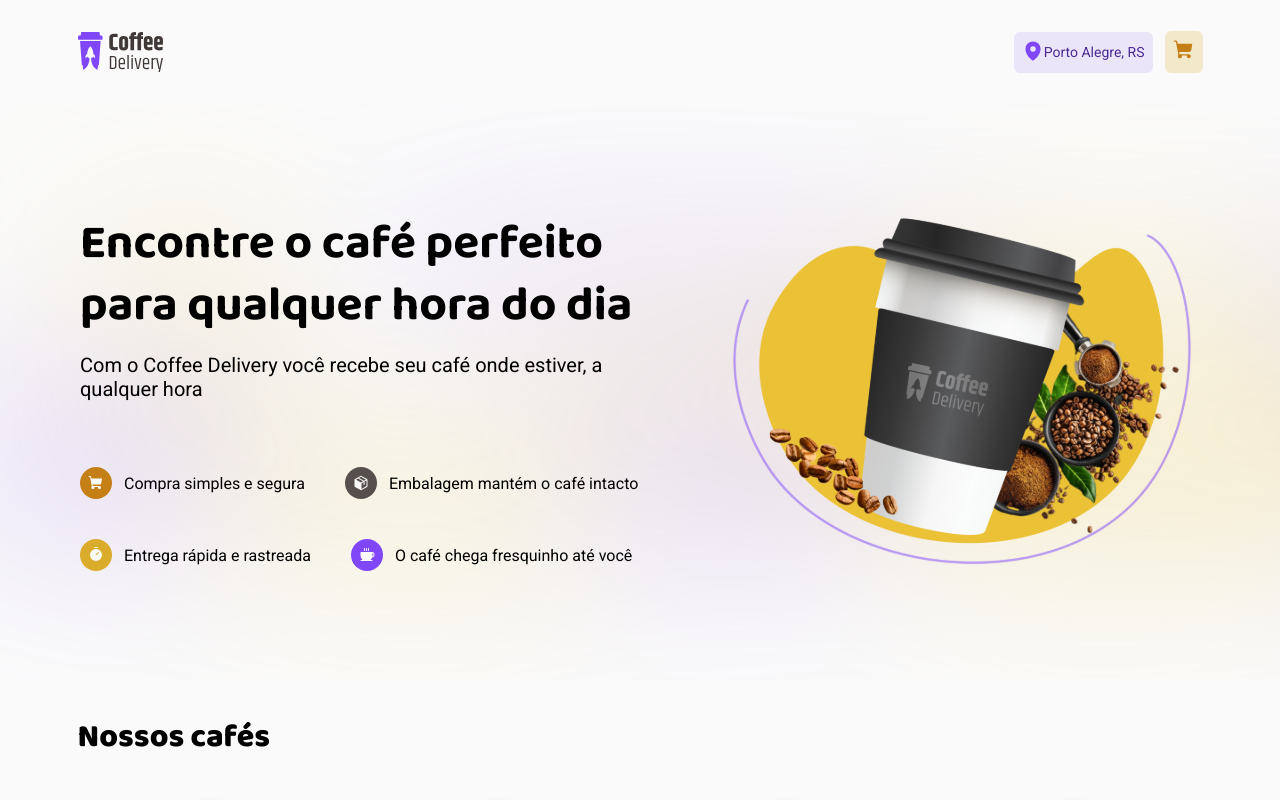
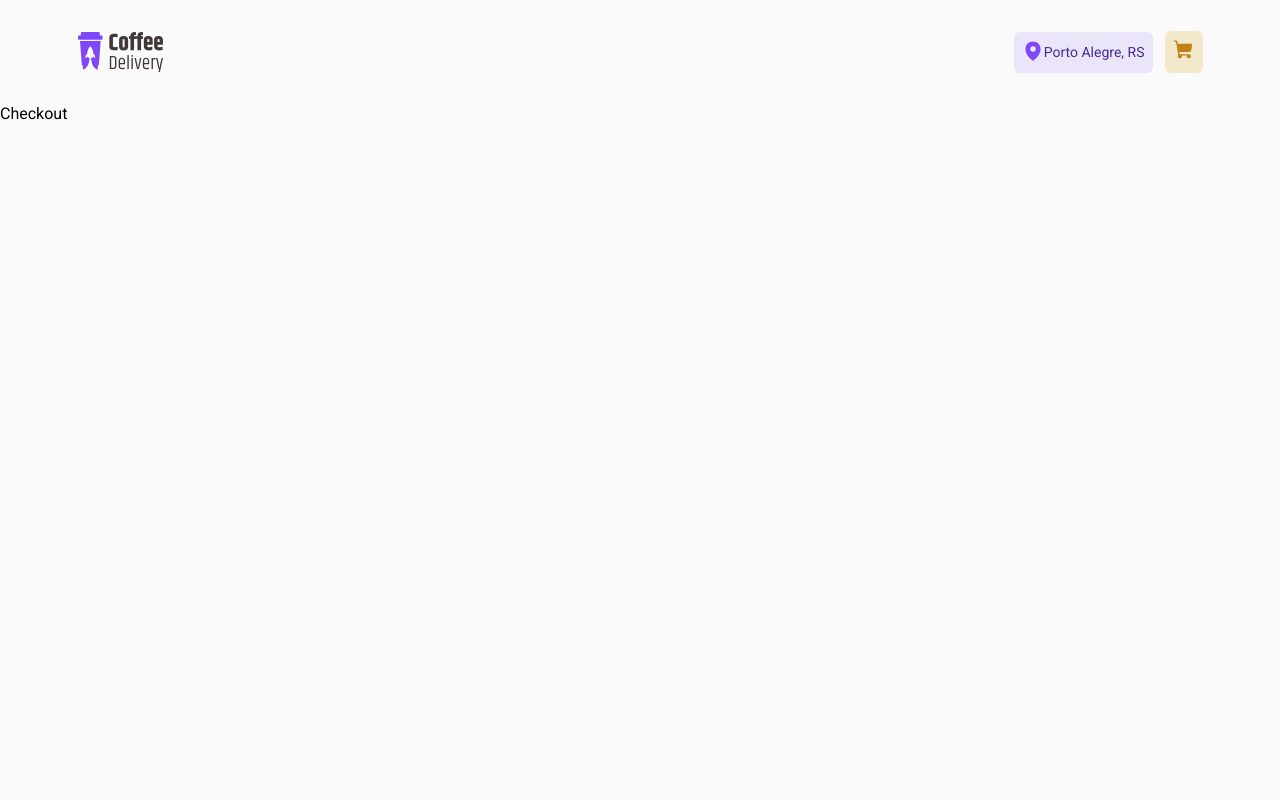
Before and after one commit to dharuanluigi/coffee-delivery, a React (Vite) app: page /checkout in a window 1280 px wide. Shown: the top 800 px of the page. Built offline with nearby package versions, Linux system fonts and the light colour scheme.

Commit message:
Added: router pages

```diff
--- a/package.json
+++ b/package.json
@@ -14,6 +14,7 @@
     "phosphor-react": "^1.4.1",
     "react": "^18.2.0",
     "react-dom": "^18.2.0",
+    "react-router-dom": "^6.4.2",
     "styled-components": "^5.3.6"
   },
   "devDependencies": {
--- a/src/App.tsx
+++ b/src/App.tsx
@@ -1,88 +1,19 @@
 /** @format */
 
 import { ThemeProvider } from "styled-components";
-import { Coffee, Package, ShoppingCart, Timer } from "phosphor-react";
 
 import { defaultTheme } from "./styles/default";
 import { GlobalStyle } from "./styles/global";
 
-import {
-  BenefitsContainer,
-  BodyContainer,
-  BodyContent,
-  ContainerTitle,
-  IntroductionBody,
-  IntroductionContainer,
-  TextContent,
-  TextContentContainer,
-} from "./homeStyle";
-
-import mainCoffeeImage from "./assets/mainCoffeeImage.svg";
-
-import { Header } from "./components/Header";
-import { CoffeeCard } from "./components/CoffeeCard";
+import { BrowserRouter } from "react-router-dom";
+import { Router } from "./Router";
 
 export function App() {
   return (
     <ThemeProvider theme={defaultTheme}>
-      <Header />
-
-      <IntroductionBody>
-        <IntroductionContainer>
-          <TextContentContainer>
-            <h1>Encontre o café perfeito para qualquer hora do dia</h1>
-            <h2>
-              Com o Coffee Delivery você recebe seu café onde estiver, a
-              qualquer hora
-            </h2>
-            <BenefitsContainer>
-              <TextContent backgroundColor="yellowDark">
-                <span>
-                  <ShoppingCart size={16} weight="fill" />
-                </span>
-                Compra simples e segura
-              </TextContent>
-
-              <TextContent backgroundColor="baseText">
-                <span>
-                  <Package size={16} weight="fill" />
-                </span>
-                Embalagem mantém o café intacto
-              </TextContent>
-
-              <TextContent backgroundColor="brandYellow">
-                <span>
-                  <Timer size={16} weight="fill" />
-                </span>
-                Entrega rápida e rastreada
-              </TextContent>
-
-              <TextContent backgroundColor="brandPurple">
-                <span>
-                  <Coffee size={16} weight="fill" />
-                </span>
-                O café chega fresquinho até você
-              </TextContent>
-            </BenefitsContainer>
-          </TextContentContainer>
-          <img src={mainCoffeeImage} alt="" />
-        </IntroductionContainer>
-      </IntroductionBody>
-
-      <BodyContainer>
-        <ContainerTitle>
-          <h1>Nossos cafés</h1>
-        </ContainerTitle>
-
-        <BodyContent>
-          <CoffeeCard key={1} />
-          <CoffeeCard key={2} />
-          <CoffeeCard key={3} />
-          <CoffeeCard key={4} />
-          <CoffeeCard key={5} />
-          <CoffeeCard key={6} />
-        </BodyContent>
-      </BodyContainer>
+      <BrowserRouter>
+        <Router />
+      </BrowserRouter>
       <GlobalStyle />
     </ThemeProvider>
   );
--- /dev/null
+++ b/src/Router.tsx
@@ -0,0 +1,17 @@
+/** @format */
+
+import { Route, Routes } from "react-router-dom";
+import { DefaultLayout } from "./layouts/DefaultLayout";
+import { Checkout } from "./pages/Checkout";
+import { Home } from "./pages/Home";
+
+export function Router() {
+  return (
+    <Routes>
+      <Route path="/" element={<DefaultLayout />}>
+        <Route path="/" element={<Home />} />
+        <Route path="/checkout" element={<Checkout />} />
+      </Route>
+    </Routes>
+  );
+}
--- /dev/null
+++ b/src/layouts/DefaultLayout/index.tsx
@@ -0,0 +1,14 @@
+/** @format */
+
+import { Outlet } from "react-router-dom";
+import { Header } from "../../components/Header";
+import { DefaultLayoutContainer } from "./styles";
+
+export function DefaultLayout() {
+  return (
+    <DefaultLayoutContainer>
+      <Header />
+      <Outlet />
+    </DefaultLayoutContainer>
+  );
+}
--- /dev/null
+++ b/src/layouts/DefaultLayout/styles.ts
@@ -0,0 +1,5 @@
+/** @format */
+
+import styled from "styled-components";
+
+export const DefaultLayoutContainer = styled.div``;
--- /dev/null
+++ b/src/pages/Checkout/index.tsx
@@ -0,0 +1,5 @@
+/** @format */
+
+export function Checkout() {
+  return <div>Checkout</div>;
+}
--- /dev/null
+++ b/src/pages/Home/index.tsx
@@ -0,0 +1,79 @@
+/** @format */
+
+import { Coffee, Package, ShoppingCart, Timer } from "phosphor-react";
+import { CoffeeCard } from "../../components/CoffeeCard";
+import {
+  BenefitsContainer,
+  BodyContainer,
+  BodyContent,
+  ContainerTitle,
+  IntroductionBody,
+  IntroductionContainer,
+  TextContent,
+  TextContentContainer,
+} from "./styles";
+
+import mainCoffeeImage from "../../assets/mainCoffeeImage.svg";
+
+export function Home() {
+  return (
+    <>
+      <IntroductionBody>
+        <IntroductionContainer>
+          <TextContentContainer>
+            <h1>Encontre o café perfeito para qualquer hora do dia</h1>
+            <h2>
+              Com o Coffee Delivery você recebe seu café onde estiver, a
+              qualquer hora
+            </h2>
+            <BenefitsContainer>
+              <TextContent backgroundColor="yellowDark">
+                <span>
+                  <ShoppingCart size={16} weight="fill" />
+                </span>
+                Compra simples e segura
+              </TextContent>
+
+              <TextContent backgroundColor="baseText">
+                <span>
+                  <Package size={16} weight="fill" />
+                </span>
+                Embalagem mantém o café intacto
+              </TextContent>
+
+              <TextContent backgroundColor="brandYellow">
+                <span>
+                  <Timer size={16} weight="fill" />
+                </span>
+                Entrega rápida e rastreada
+              </TextContent>
+
+              <TextContent backgroundColor="brandPurple">
+                <span>
+                  <Coffee size={16} weight="fill" />
+                </span>
+                O café chega fresquinho até você
+              </TextContent>
+            </BenefitsContainer>
+          </TextContentContainer>
+          <img src={mainCoffeeImage} alt="" />
+        </IntroductionContainer>
+      </IntroductionBody>
+
+      <BodyContainer>
+        <ContainerTitle>
+          <h1>Nossos cafés</h1>
+        </ContainerTitle>
+
+        <BodyContent>
+          <CoffeeCard key={1} />
+          <CoffeeCard key={2} />
+          <CoffeeCard key={3} />
+          <CoffeeCard key={4} />
+          <CoffeeCard key={5} />
+          <CoffeeCard key={6} />
+        </BodyContent>
+      </BodyContainer>
+    </>
+  );
+}
--- a/src/homeStyle.ts
+++ b/src/pages/Home/styles.ts
@@ -2,7 +2,7 @@
 
 import styled from "styled-components";
 
-import mainBackgrounImage from "./assets/background.svg";
+import mainBackgrounImage from "../../assets/background.svg";
 
 export const IntroductionBody = styled.div`
   background: url(${mainBackgrounImage}) no-repeat;
@@ -16,7 +16,7 @@ export const IntroductionContainer = styled.div`
   align-items: center;
   justify-content: center;
   gap: 3.5rem;
-  max-width: 1120px;
+  max-width: 1125px;
   margin: 6.75rem 0 6.75rem 0;
 `;
 
@@ -82,6 +82,7 @@ export const BodyContainer = styled.main`
   flex-direction: column;
   align-items: center;
   gap: 3.3rem;
+  background: ${(props) => props.theme.background};
 `;
 
 export const ContainerTitle = styled.div`
```
Also changed, not shown: src/pages/Checkout/styles.ts (added), 1 other file (tests, documents, lock files or other folders).
